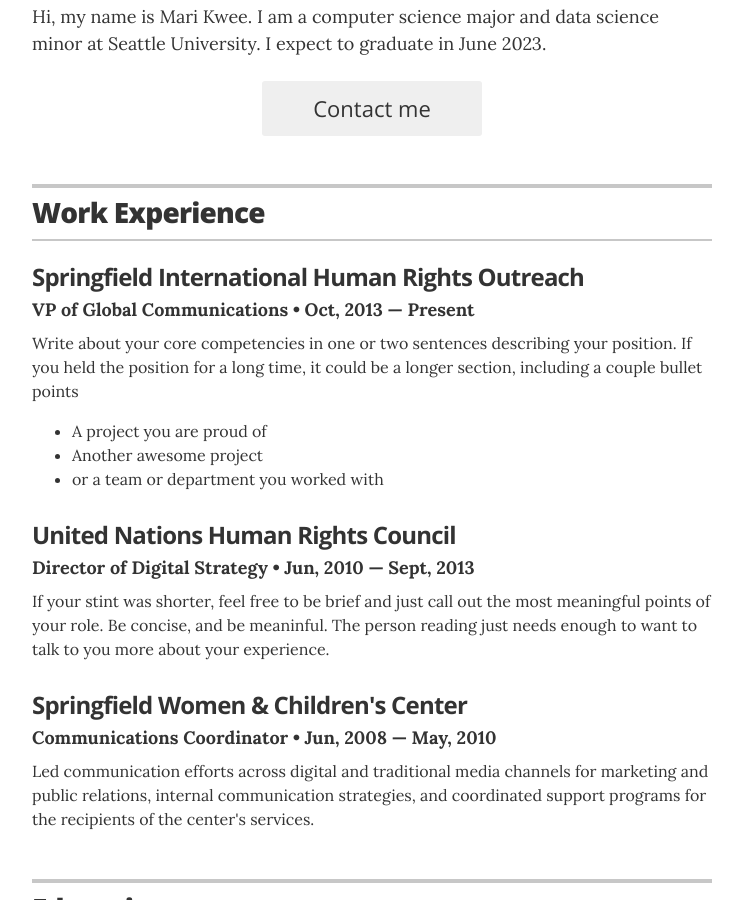
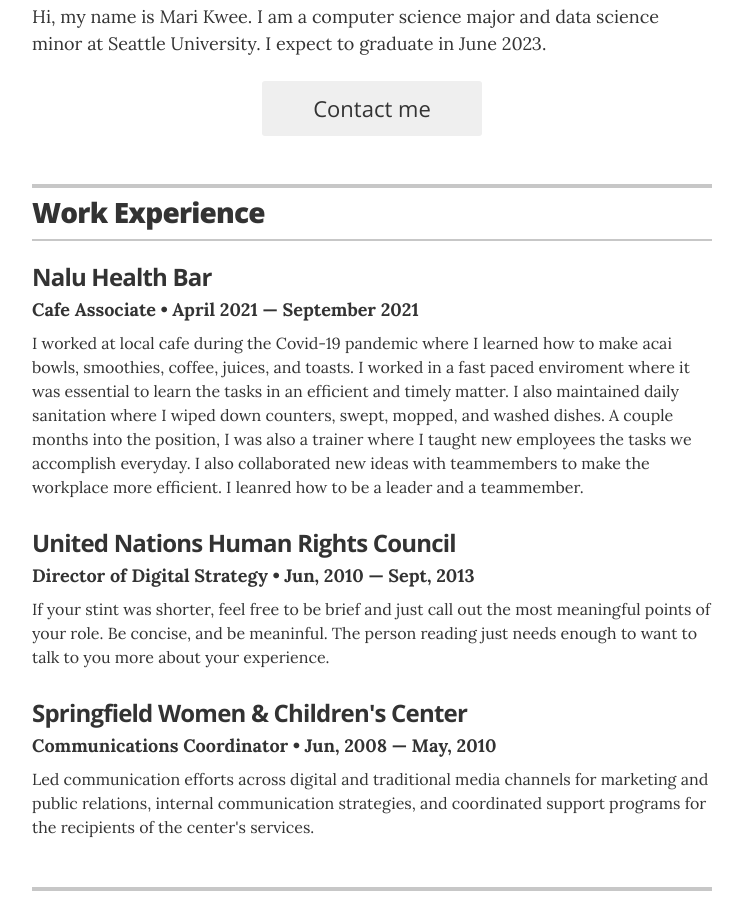
Before and after one commit to jglovier/resume-template, a Jekyll site: the page built from index.html, in a window 1280 px wide and 900 px high, scrolled down 347 px. Shown: the whole window, without its empty margins (268-1011 px from the left). Built offline with Jekyll 4.4.1, drawn with Linux system fonts in a browser that asks for light colours.

Commit message:
Update experience.yml

```diff
--- a/_data/experience.yml
+++ b/_data/experience.yml
@@ -1,9 +1,9 @@
 # Jobs
-# VP of Global Communications
-- company: Springfield International Human Rights Outreach
-  position: VP of Global Communications
-  duration: Oct, 2013 &mdash; Present
-  summary: Write about your core competencies in one or two sentences describing your position. If you held the position for a long time, it could be a longer section, including a couple bullet points	<ul class="resume-item-list"><li>A project you are proud of</li><li>Another awesome project</li><li>or a team or department you worked with</li></ul>
+# Nalu Health Bar
+- company: Nalu Health Bar
+  position: Cafe Associate
+  duration: April 2021 &mdash; September 2021
+  summary: I worked at local cafe during the Covid-19 pandemic where I learned how to make acai bowls, smoothies, coffee, juices, and toasts. I worked in a fast paced enviroment where it was essential to learn the tasks in an efficient and timely matter. I also maintained daily sanitation where I wiped down counters, swept, mopped, and washed dishes. A couple months into the position, I was also a trainer where I taught new employees the tasks we accomplish everyday. I also collaborated new ideas with teammembers to make the workplace more efficient. I leanred how to be a leader and a teammember.
 
 # Director of Digital Stratgy
 - company: United Nations Human Rights Council
```
